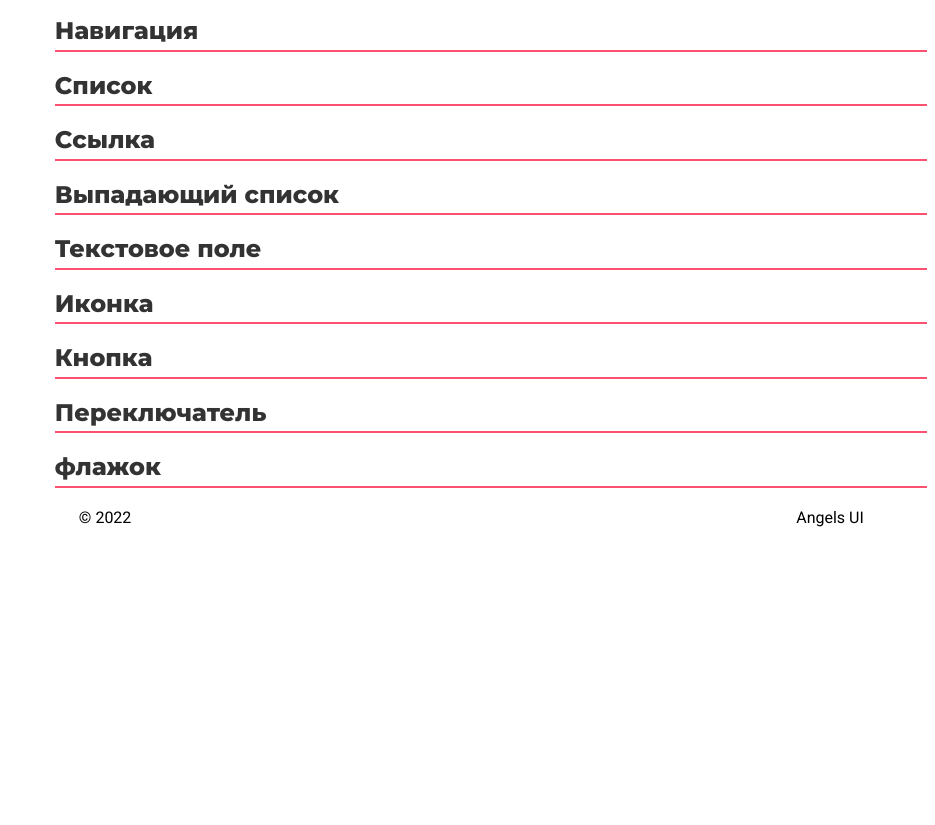
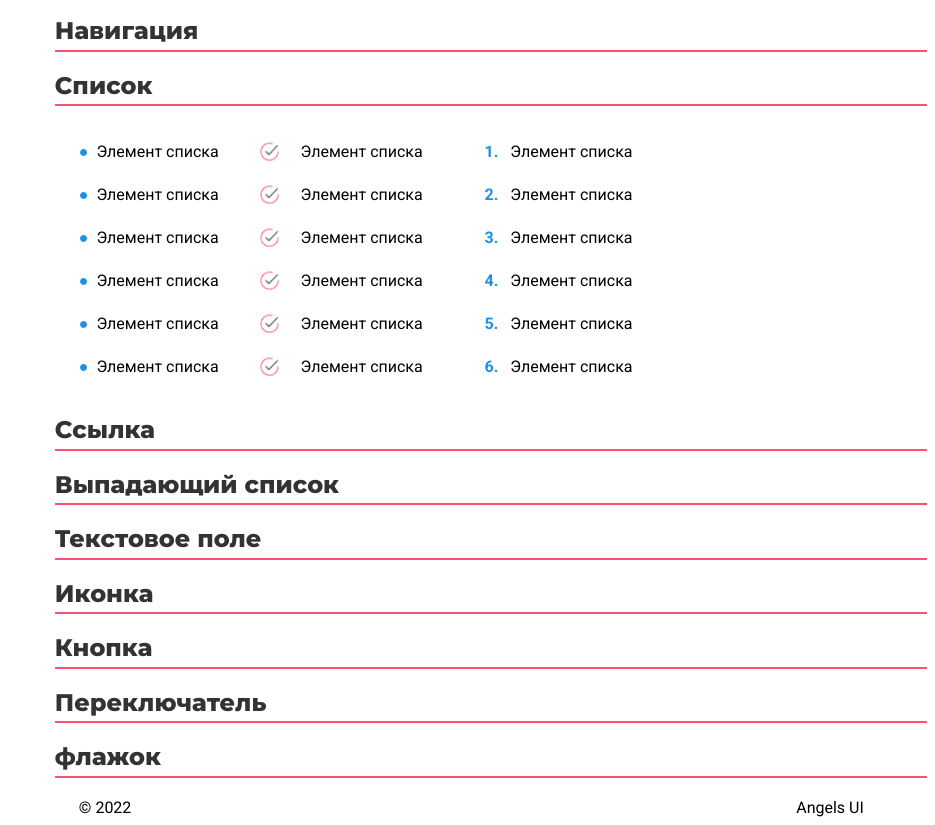
Before and after one commit to VikaYenokyan/AngelsUIkit, a plain HTML site: page index.html in a window 1280 px wide. Shown: the part 2500-3325 px from the top of the page, without its empty margins (345-1280 px from the left). Before the commit the page ends 3035 px from the top, so only its background shows below. Drawn offline with Linux system fonts and the light colour scheme.

Commit message:
feat(content): add ul, ol

```diff
--- a/index.html
+++ b/index.html
@@ -198,8 +198,32 @@
             </section>
             <section id="list" class="list">
                 <h2 class="h2">Список</h2>
+                <ul class="first-ul">
+                    <li class="first-li">Элемент списка</li>
+                    <li class="first-li">Элемент списка</li>
+                    <li class="first-li">Элемент списка</li>
+                    <li class="first-li">Элемент списка</li>
+                    <li class="first-li">Элемент списка</li>
+                    <li class="first-li">Элемент списка</li>
+                </ul>
+                <ul class="second-ul">
+                    <li class="second-li">Элемент списка</li>
+                    <li class="second-li">Элемент списка</li>
+                    <li class="second-li">Элемент списка</li>
+                    <li class="second-li">Элемент списка</li>
+                    <li class="second-li">Элемент списка</li>
+                    <li class="second-li">Элемент списка</li>
+                </ul>
+                <ol type="1">
+                    <li class="li">Элемент списка</li>
+                    <li class="li">Элемент списка</li>
+                    <li class="li">Элемент списка</li>
+                    <li class="li">Элемент списка</li>
+                    <li class="li">Элемент списка</li>
+                    <li class="li">Элемент списка</li>
+                </ol>
             </section>
-            <section id="link" class="link">
+            <section id="link" class="link" style="clear: left;">
                 <h2 class="h2">Cсылка</h2>
             </section>
             <section id="drop-down_list" class="drop-down_list">
--- a/style.css
+++ b/style.css
@@ -140,3 +140,56 @@
 div {
     display: block;
 }
+.first-ul{
+    float: left;
+}
+.first-li{
+    list-style: none;
+    text-indent: -1em;
+    margin-bottom: 1.5em;
+    width: 10em;
+}
+.first-li::before{
+    content: '\25CF';
+    color: #1b91e3;
+    padding-right: 0.5em;
+}
+.second-ul {
+    padding-left: 2.8571428571rem;
+    position: relative;
+    float: left;
+}
+.second-li::before{
+    content: url(images/marker.png);
+    position: absolute;
+    left: 0;
+    margin-top: -8em;
+    transform: scale(.7);
+}
+.second-li{
+    text-indent: 0;
+    margin-bottom: 1.5em;
+    width: 10em;
+    vertical-align: top;
+    list-style: none;
+}
+.second-li::before{
+    font-size: 1px;
+}
+ol{
+    list-style-type: none;
+    counter-reset:  item;
+    float: left;
+}
+.li{
+    text-indent: -1em;
+    margin-bottom: 1.5em;
+    width: 10em;
+}
+.li::before{
+    content: counter(item) '. ';
+    counter-increment: item;
+    padding-right: 0.5em;
+    color:#1b91e3;
+    font-weight: bold;
+}
```
Also changed, not shown: images/marker.png (added).
